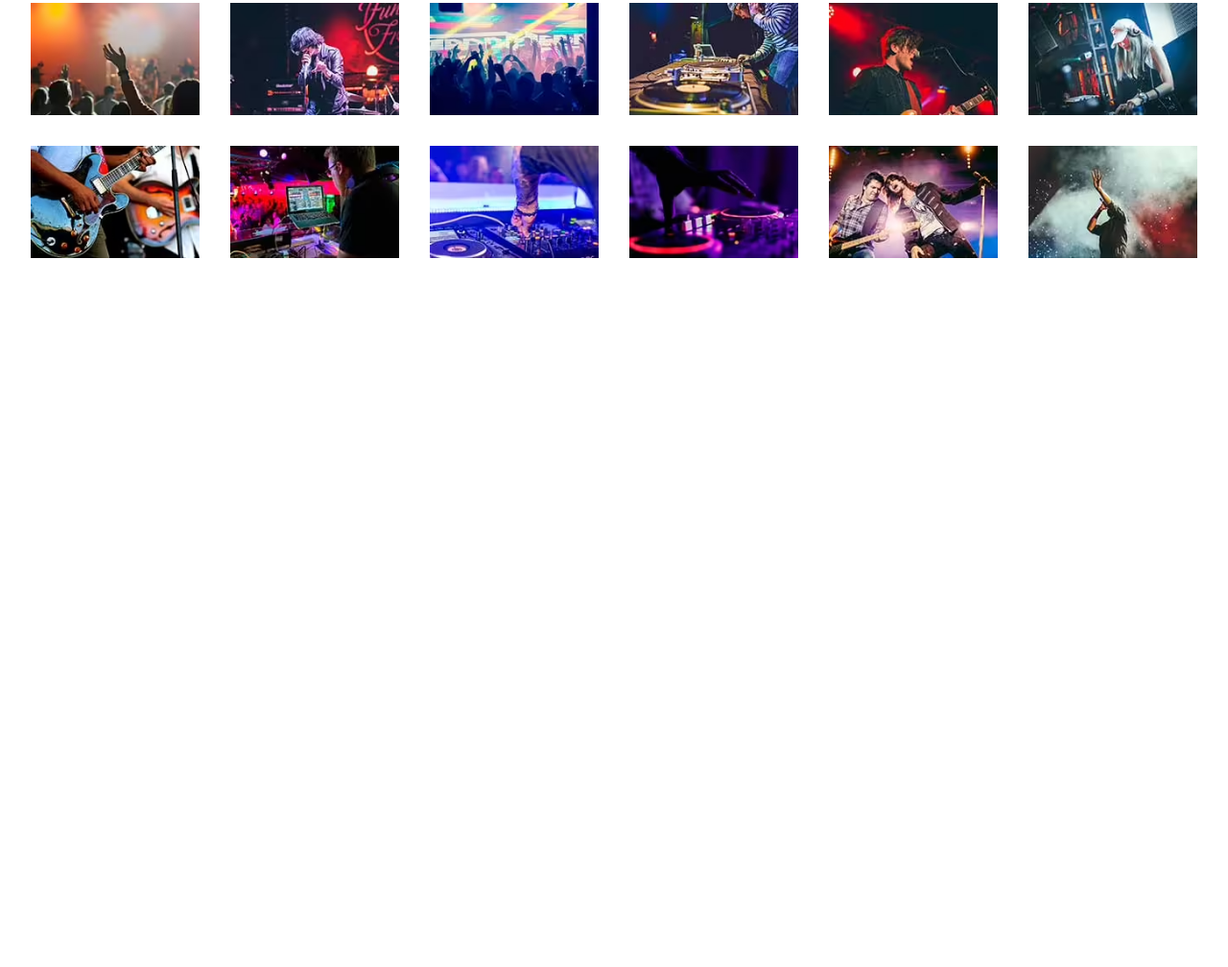
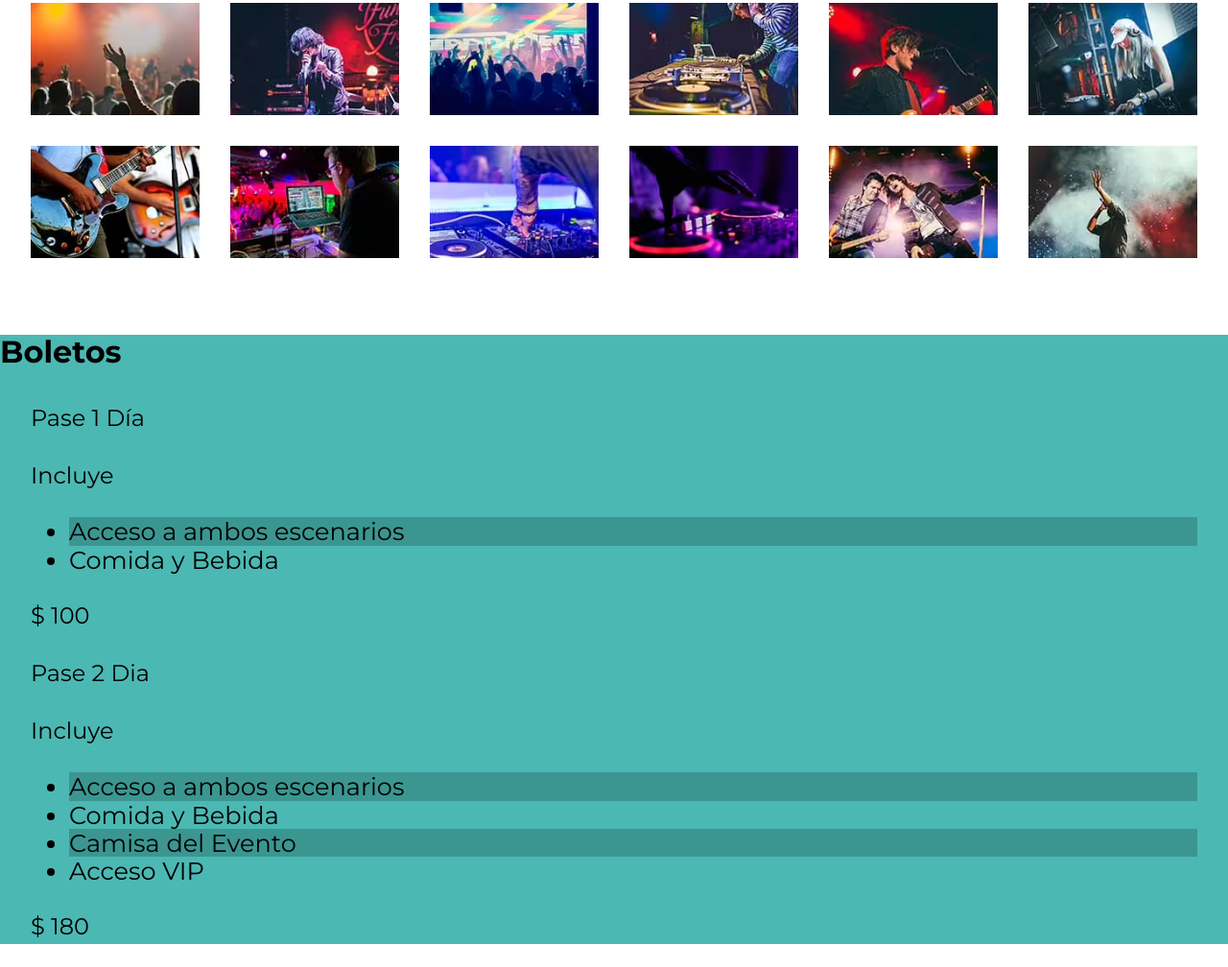
Before and after one commit to osk-max/festivalMusica, a website: page index.html in a window 1280 px wide. Shown: the part 3827-4835 px from the top of the page at 96% size. Before the commit the page ends 4176 px from the top, so only its background shows below. Drawn offline with Linux system fonts and the light colour scheme.

Commit message:
Se trabaja en el index.html para los boletos

```diff
--- a/index.html
+++ b/index.html
@@ -161,9 +161,49 @@
 
         <ul class="galeria-imagenes">
 
-
         </ul>
     </section><!-- contenedor galeria -->
+
+    <section class="boletos bg-verde">
+        <h3>Boletos</h3>
+
+        <div class="contenedor contenedor-boletos">
+            <div class="basico pase">
+                <p>Pase 1 Día</p>
+                <header class="pase-header">
+                    <p>Incluye</p>
+                </header>
+                <div class="pase-body">
+                    <ul>
+                        <li>Acceso a ambos escenarios</li>
+                        <li>Comida y Bebida</li>
+                    </ul>
+                </div>
+                <footer class="pase-footer">
+                    <p>$ 100</p>
+                </footer>
+            </div><!-- .basico pase -->
+
+            <div class="premium pase">
+                <p>Pase 2 Dia</p>
+                <header class="pase-header">
+                    <p>Incluye</p>
+                </header>
+                <div class="pase-body">
+                    <ul>
+                        <li>Acceso a ambos escenarios</li>
+                        <li>Comida y Bebida</li>
+                        <li>Camisa del Evento</li>
+                        <li>Acceso VIP</li>
+                    </ul>
+                </div>
+                <footer class="pase-footer">
+                    <p>$ 180</p>
+                </footer>
+            </div><!-- .premium-pase -->
+        </div><!-- .contenedor contenedor-boletos -->
+    </section><!-- .boletos bg-verde -->
+
     <script src="build/app.js"></script>
 </body>
 </html>
```
